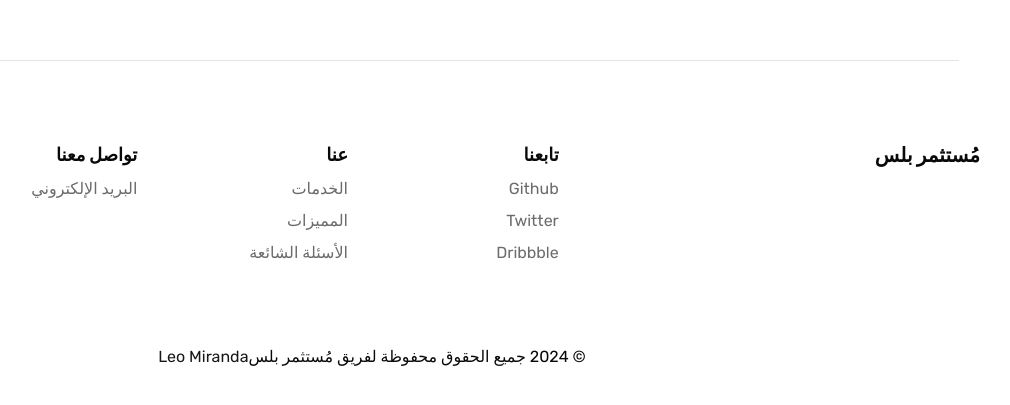
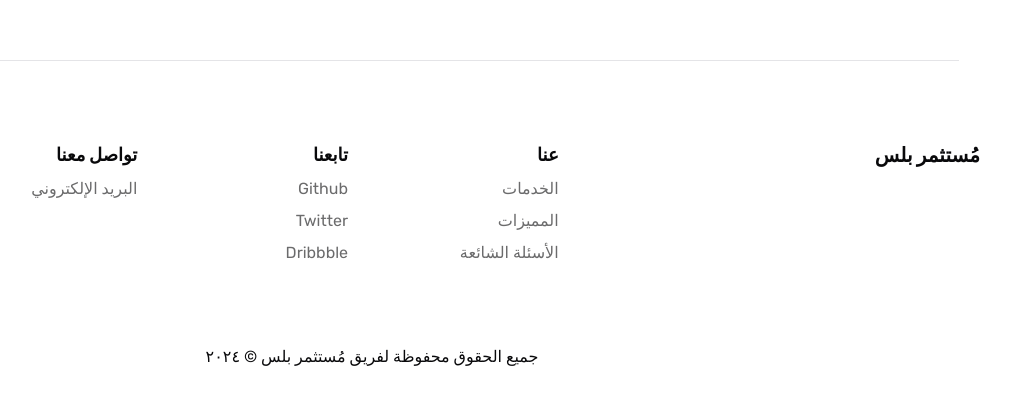
Before and after one commit to HassanAlabdulal/Mostathmer-plus, a Next.js app: page / in a window 1280 px wide. Shown: the part 797-1202 px from the top of the page, without its empty margins (268-1278 px from the left). Built offline with nearby package versions, Linux system fonts and the light colour scheme.

Commit message:
feat: add copyrights section

```diff
--- a/components/footer.tsx
+++ b/components/footer.tsx
@@ -11,27 +11,6 @@ export default function Footer() {
             {/* <LogoIcon /> */}
             مُستثمر بلس{" "}
           </a>
-        </div>
-
-        <div className="flex flex-col gap-2">
-          <h3 className="font-bold text-lg">تابعنا</h3>
-          <div>
-            <a href="#" className="opacity-60 hover:opacity-100">
-              Github
-            </a>
-          </div>
-
-          <div>
-            <a href="#" className="opacity-60 hover:opacity-100">
-              Twitter
-            </a>
-          </div>
-
-          <div>
-            <a href="#" className="opacity-60 hover:opacity-100">
-              Dribbble
-            </a>
-          </div>
         </div>
 
         <div className="flex flex-col gap-2">
@@ -56,6 +35,26 @@ export default function Footer() {
         </div>
 
         <div className="flex flex-col gap-2">
+          <h3 className="font-bold text-lg">تابعنا</h3>
+          <div>
+            <a href="#" className="opacity-60 hover:opacity-100">
+              Github
+            </a>
+          </div>
+
+          <div>
+            <a href="#" className="opacity-60 hover:opacity-100">
+              Twitter
+            </a>
+          </div>
+
+          <div>
+            <a href="#" className="opacity-60 hover:opacity-100">
+              Dribbble
+            </a>
+          </div>
+        </div>
+        <div className="flex flex-col gap-2">
           <h3 className="text-lg font-bold">تواصل معنا</h3>
 
           <div>
@@ -67,15 +66,8 @@ export default function Footer() {
       </section>
 
       <section className="container pb-14 text-center">
-        <h3>
-          &copy; 2024 جميع الحقوق محفوظة لفريق مُستثمر بلس
-          <a
-            target="_blank"
-            href="https://github.com/leoMirandaa"
-            className="text-primary transition-all border-primary hover:border-b-2"
-          >
-            Leo Miranda
-          </a>
+        <h3 className="flex gap-1 justify-center items-center">
+          جميع الحقوق محفوظة لفريق مُستثمر بلس &copy; ٢٠٢٤
         </h3>
       </section>
     </footer>
```
